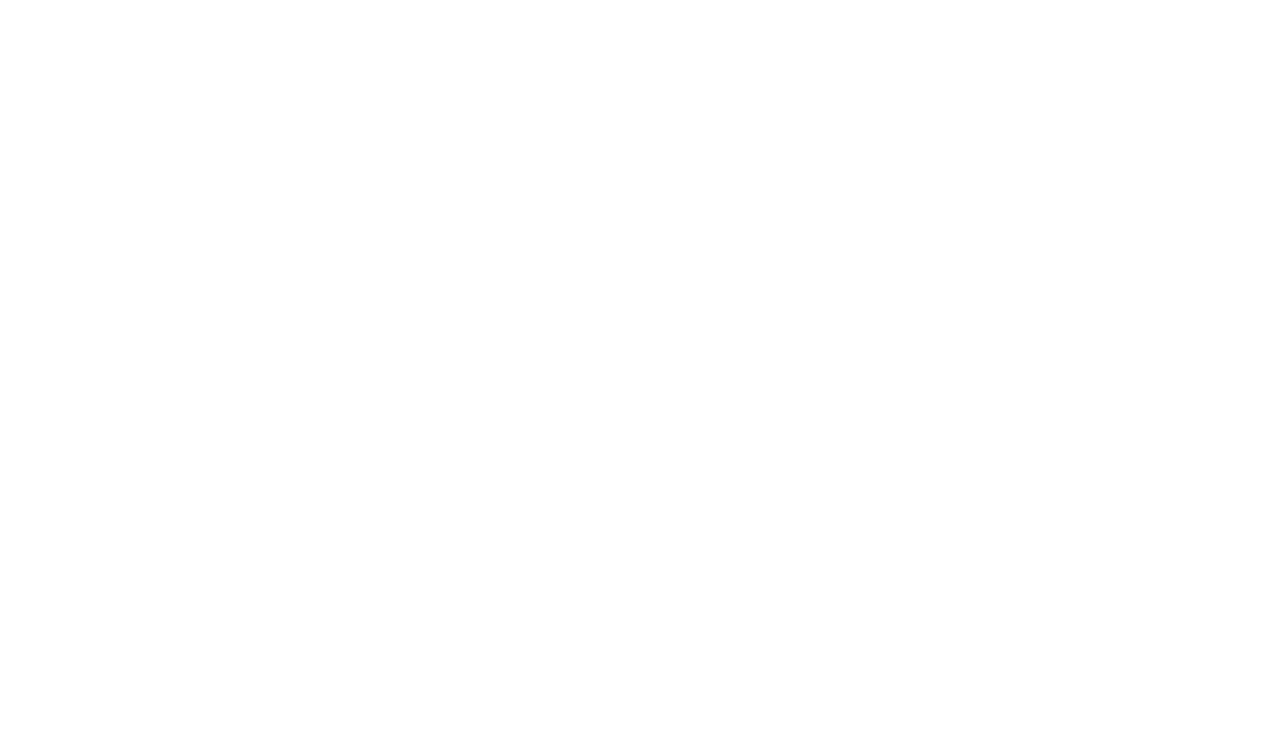
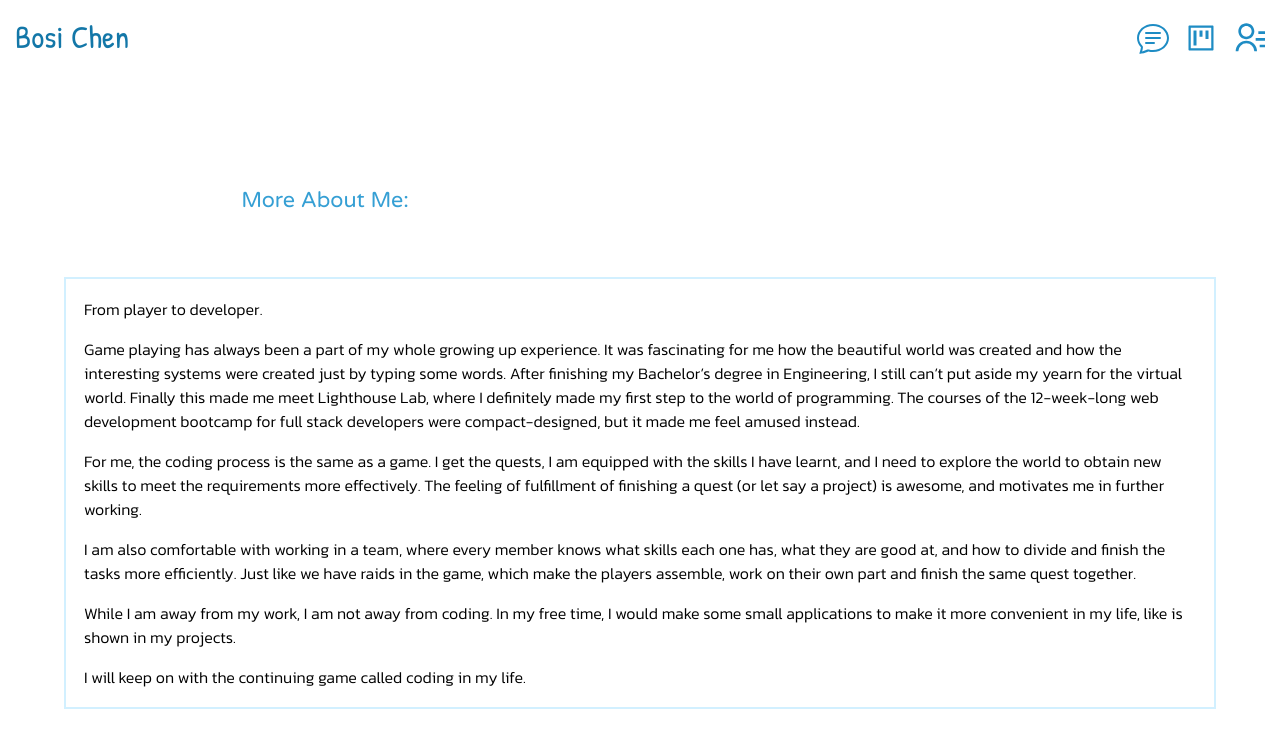
Before and after one commit to BosiC0015/personal-website, a React (Create React App) app: page /more-about-me in a window 1280 px wide. Before the commit this address had no page. Shown: the top 748 px of the page. Built offline with nearby package versions, Linux system fonts and the light colour scheme; a web font is replaced by a local one.

Commit message:
add mor-about-me page and adjust styling

```diff
--- a/src/components/Introduction.css
+++ b/src/components/Introduction.css
@@ -9,6 +9,7 @@
   display: flex;
   margin: 5%;
   padding: 10px;
+  margin-bottom: 20%;
   flex-direction: column;
   align-items: center;
 }
@@ -46,7 +47,23 @@
 }
 
 
-#content {
+p.content {
   font-family: 'Kanit', sans-serif;
   font-weight: 300;
 }
+#more {
+  font-family: 'Kanit', sans-serif;
+  font-weight: 300;
+  color: #359fd4;
+  text-decoration: underline;
+}
+
+p.more-about {
+  padding-top: 7.5%;
+  padding-right: 50%;
+  padding-left: 10px;
+  text-align: center;
+  color: #359fd4;
+  font-family: 'Varela Round', sans-serif;
+  font-size: 1.35em;
+}
--- a/src/components/Introduction.js
+++ b/src/components/Introduction.js
@@ -14,9 +14,10 @@
       </div>
       <p className="contact-me">About Me:</p>
         <div className="intro-text" id="intro-text">
-          <p id="content">An enthusiastic Full Stack Developer graduated from Lighthouse Lab.</p>
-          <p id="content">Skilled with JavaScript, React.js, HTML and CSS front-end developing. Also strong in Node.js and Express.js backend building techniques.</p>
-          <p id="content">A fast-learner and can be kept up to date with the new introduced contents. Indeed enjoys the programming process in web development and is willing to learn to become a competitive developer.</p>
+          <p className="content">An enthusiastic Full Stack Developer graduated from Lighthouse Lab.</p>
+          <p className="content">Skilled with JavaScript, React.js, HTML and CSS front-end developing. Also strong in Node.js and Express.js backend building techniques.</p>
+          <p className="content">A fast-learner and can be kept up to date with the new introduced contents. Indeed enjoys the programming process in web development and is willing to learn to become a competitive developer.</p>
+          <p id="more"><a id="more" href="/more-about-me">more...</a></p>
         </div>
     </React.Fragment>
   );
--- /dev/null
+++ b/src/components/MoreAboutMe.js
@@ -0,0 +1,20 @@
+import { Nav } from "./Nav";
+import "./Introduction.css";
+
+
+export default function MoreAboutMe() {
+  return (
+    <div>
+      <Nav />
+      <p className="more-about">More About Me:</p>
+      <div className="intro-text">
+        <p className="content">From player to developer.</p>
+        <p className="content">Game playing has always been a part of my whole growing up experience. It was fascinating for me how the beautiful world was created and how the interesting systems were created just by typing some words. After finishing my Bachelor’s degree in Engineering, I still can’t put aside my yearn for the virtual world. Finally this made me meet Lighthouse Lab, where I definitely made my first step to the world of programming. The courses of the 12-week-long web development bootcamp for full stack developers were compact-designed, but it made me feel amused instead. </p>
+        <p className="content">For me, the coding process is the same as a game. I get the quests, I am equipped with the skills I have learnt, and I need to explore the world to obtain new skills to meet the requirements more effectively. The feeling of fulfillment of finishing a quest (or let say a project) is awesome, and motivates me in further working.</p>
+        <p className="content">I am also comfortable with working in a team, where every member knows what skills each one has, what they are good at, and how to divide and finish the tasks more efficiently. Just like we have raids in the game, which make the players assemble, work on their own part and finish the same quest together. </p>
+        <p className="content">While I am away from my work, I am not away from coding. In my free time, I would make some small applications to make it more convenient in my life, like is shown in my projects. </p>
+        <p className="content">I will keep on with the continuing game called coding in my life.</p>
+      </div>
+    </div>
+  );
+};
--- a/src/index.js
+++ b/src/index.js
@@ -2,6 +2,7 @@
 import ReactDOM from 'react-dom';
 import { BrowserRouter, Route, Routes } from 'react-router-dom';
 import Homepage from './components/Homepage';
+import MoreAboutMe from './components/MoreAboutMe';
 import ProjectPage from './projectpage/Projectpage';
 import reportWebVitals from './reportWebVitals';
 import './index.css';
@@ -11,6 +12,7 @@
     <BrowserRouter>
       <Routes>
         <Route path='/' element={<Homepage />} />
+        <Route path='/more-about-me' element={<MoreAboutMe />} />
         <Route path='/projects' element={<ProjectPage />} />
       </Routes>
     </BrowserRouter>
```
